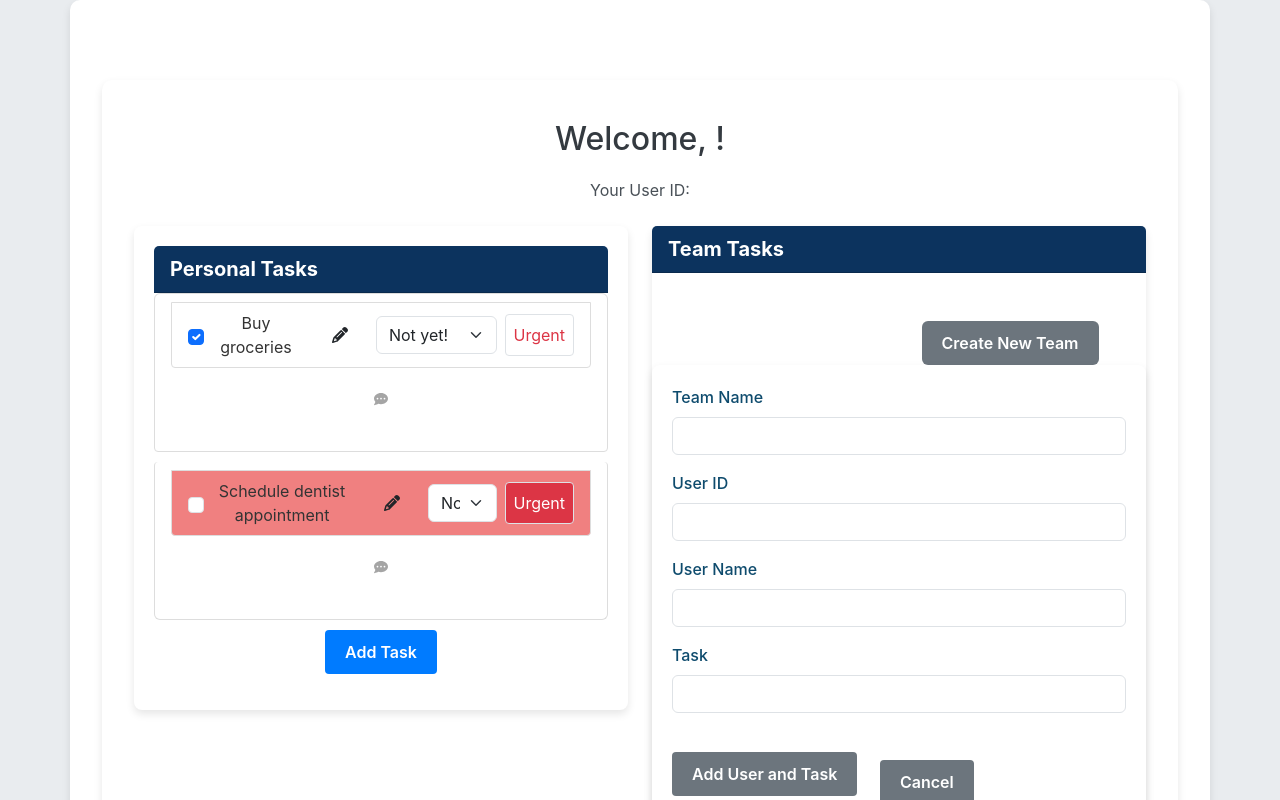
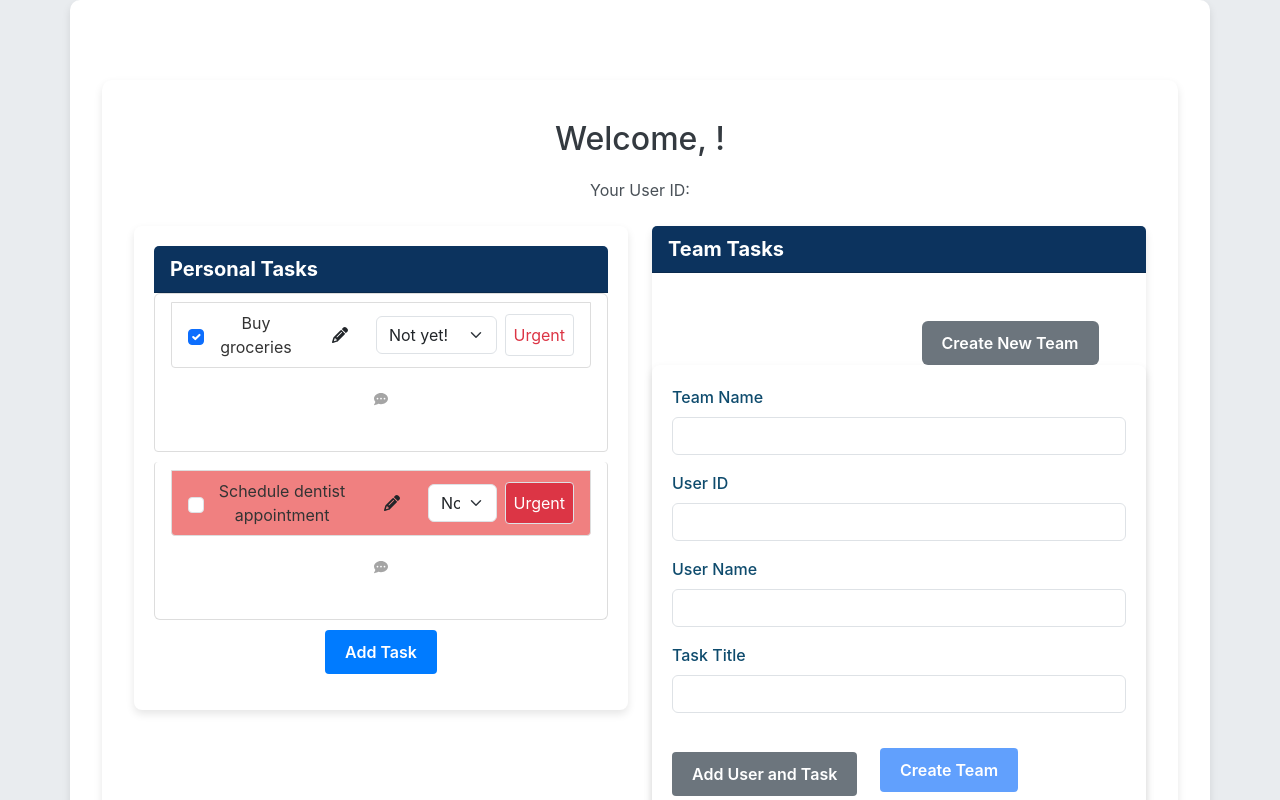
Before and after one commit to MarciaPratas2000/user-team-task-manager, a React (Create React App) app in the folder frontend/: page /user-dashboard in a window 1280 px wide. Both pictures are taken after a click on the button "Create New Team". Shown: the top 800 px of the page. Built offline with nearby package versions, Linux system fonts and the light colour scheme.

Commit message:
Fixed forms and handlers for adding tasks and teams, correct data format handling

```diff
--- a/frontend/src/Elements/Components/AddTaskForm/AddTaskForm.js
+++ b/frontend/src/Elements/Components/AddTaskForm/AddTaskForm.js
@@ -9,7 +9,7 @@ const AddTaskForm = ({ onAddTask, onCancel, teams, selectedTeam }) => {
   const handleSubmit = (e) => {
     e.preventDefault();
     const newTask = {
-      task,
+      title: task,  // Ensure title is included
       status,
       isUrgent,
       isChecked: false,
--- a/frontend/src/Elements/Components/TeamCreationForm/TeamCreationForm.js
+++ b/frontend/src/Elements/Components/TeamCreationForm/TeamCreationForm.js
@@ -5,23 +5,32 @@ const TeamCreationForm = ({ onCreateTeam, onCancel }) => {
   const [users, setUsers] = useState([]);
   const [userId, setUserId] = useState('');
   const [userName, setUserName] = useState('');
-  const [task, setTask] = useState('');
-  const [userAdded, setUserAdded] = useState(false);  // New state variable
+  const [taskTitle, setTaskTitle] = useState(''); // Alterado para taskTitle
+  const [userAdded, setUserAdded] = useState(false); // Novo estado para controlar se um usuário foi adicionado
 
   const handleAddUser = () => {
-    if (userId.trim() && userName.trim() && task.trim()) {
-      setUsers([...users, { userId, userName, tasks: [task] }]);
+    if (userId.trim() && userName.trim() && taskTitle.trim()) {
+      if (users.some(user => user.userId === userId)) {
+        alert('User with this ID already exists.');
+        return;
+      }
+
+      setUsers([...users, { userId, userName, tasks: [{ title: taskTitle }] }]); // Inclui o título da tarefa
       setUserId('');
-      setUserName('');  // Clear the userName input
-      setTask('');
-      setUserAdded(true);  // Set userAdded to true when a user is added
+      setUserName('');
+      setTaskTitle('');
+      setUserAdded(true); // Define userAdded como true após adicionar um usuário
+    } else {
+      alert('Please fill in all fields.');
     }
   };
 
   const handleSubmit = (e) => {
     e.preventDefault();
-    if (teamName.trim()) {
+    if (teamName.trim() && users.length > 0) {
       onCreateTeam(teamName, users);
+    } else {
+      alert('Please provide a team name and add at least one user.');
     }
   };
 
@@ -34,6 +43,7 @@ const TeamCreationForm = ({ onCreateTeam, onCancel }) => {
           className="form-control"
           value={teamName}
           onChange={(e) => setTeamName(e.target.value)}
+
         />
       </div>
       <div className="mb-3">
@@ -43,6 +53,7 @@ const TeamCreationForm = ({ onCreateTeam, onCancel }) => {
           className="form-control"
           value={userId}
           onChange={(e) => setUserId(e.target.value)}
+
         />
       </div>
       <div className="mb-3">
@@ -52,15 +63,17 @@ const TeamCreationForm = ({ onCreateTeam, onCancel }) => {
           className="form-control"
           value={userName}
           onChange={(e) => setUserName(e.target.value)}
+
         />
       </div>
       <div className="mb-3">
-        <label className="form-label">Task</label>
+        <label className="form-label">Task Title</label>
         <input
           type="text"
           className="form-control"
-          value={task}
-          onChange={(e) => setTask(e.target.value)}
+          value={taskTitle}
+          onChange={(e) => setTaskTitle(e.target.value)}
+
         />
       </div>
       <button
@@ -70,12 +83,18 @@ const TeamCreationForm = ({ onCreateTeam, onCancel }) => {
       >
         Add User and Task
       </button>
-      {userAdded && (  // Conditionally render the Create Team button
-        <button type="submit" className="btn btn-primary me-2">
-          Create Team
-        </button>
-      )}
-      <button type="button" className="btn btn-secondary" onClick={onCancel}>
+      <button
+        type="submit"
+        className="btn btn-primary me-2"
+        disabled={!userAdded} // Desabilita o botão se nenhum usuário for adicionado
+      >
+        Create Team
+      </button>
+      <button
+        type="button"
+        className="btn btn-secondary"
+        onClick={onCancel}
+      >
         Cancel
       </button>
     </form>
--- a/frontend/src/Elements/Components/UserPage/UserPage.js
+++ b/frontend/src/Elements/Components/UserPage/UserPage.js
@@ -33,27 +33,46 @@ const UserPage = () => {
   } = useTaskManagement(teamsTasks, personalTasks, userid, username);
 
 
-  // Create a new team
   const handleCreateTeam = (teamName, users) => {
+    // Debugging: Log the inputs to the function
+    console.log('Creating team with name:', teamName);
+    console.log('Users:', users);
+
+    // Create the new team object
     const newTeam = {
-      id: createUniqueId(), // Ensure you have a unique ID
+      id: createUniqueId(), // Ensure you have a unique ID for the team
       name: teamName,
-      creatorId: userid,
-      tasks: users.map(user =>
-        user.tasks.map(task => ({
-          ...task,
-          status: 'Not-yet',
-          isUrgent: false,
-          isChecked: false,
-          createdBy: user.userName,
-          userId: user.userId,
-          id: createUniqueId(), // Ensure you have a unique ID for tasks
-        }))
-      ),
+      creatorId: userid, // Assuming `userid` is defined in the parent scope
+
+      // Map through the users and their tasks to create the tasks array for the team
+      tasks: users.flatMap(user => { // Use flatMap to flatten the tasks array
+        console.log('Processing user:', user);
+
+        return user.tasks.map(task => {
+          console.log('Processing task:', task);
+
+          return {
+            id: createUniqueId(), // Unique ID for each task
+            title: task.title || '', // Ensure task.title exists
+            description: task.description || '', // Default empty description if not provided
+            status: 'Not-yet',
+            isUrgent: task.isUrgent || false, // Default to false if not specified
+            isChecked: task.isChecked || false, // Default to false if not specified
+            userName: user.userName,
+            userId: user.userId,
+            comments: task.comments || [] // Initialize with an empty comments array
+          };
+        });
+      }),
     };
-    handleAddTeam(newTeam);
-    setIsCreatingTeam(false);
+
+    // Debugging: Log the new team object
+    console.log('New team object:', newTeam);
+
+    handleAddTeam(newTeam); // Function to handle adding the new team
+    setIsCreatingTeam(false); // Close the team creation form
   };
+
 
   // Handle team deletion
   const handleDeleteTeamClick = (teamIndex) => {
```
Also changed, not shown: frontend/src/Elements/Components/TaskManagement/TaskManagement.js (+8 -1 lines), frontend/src/Elements/Components/TaskItem/TaskItem.js (line endings or trailing spaces).
